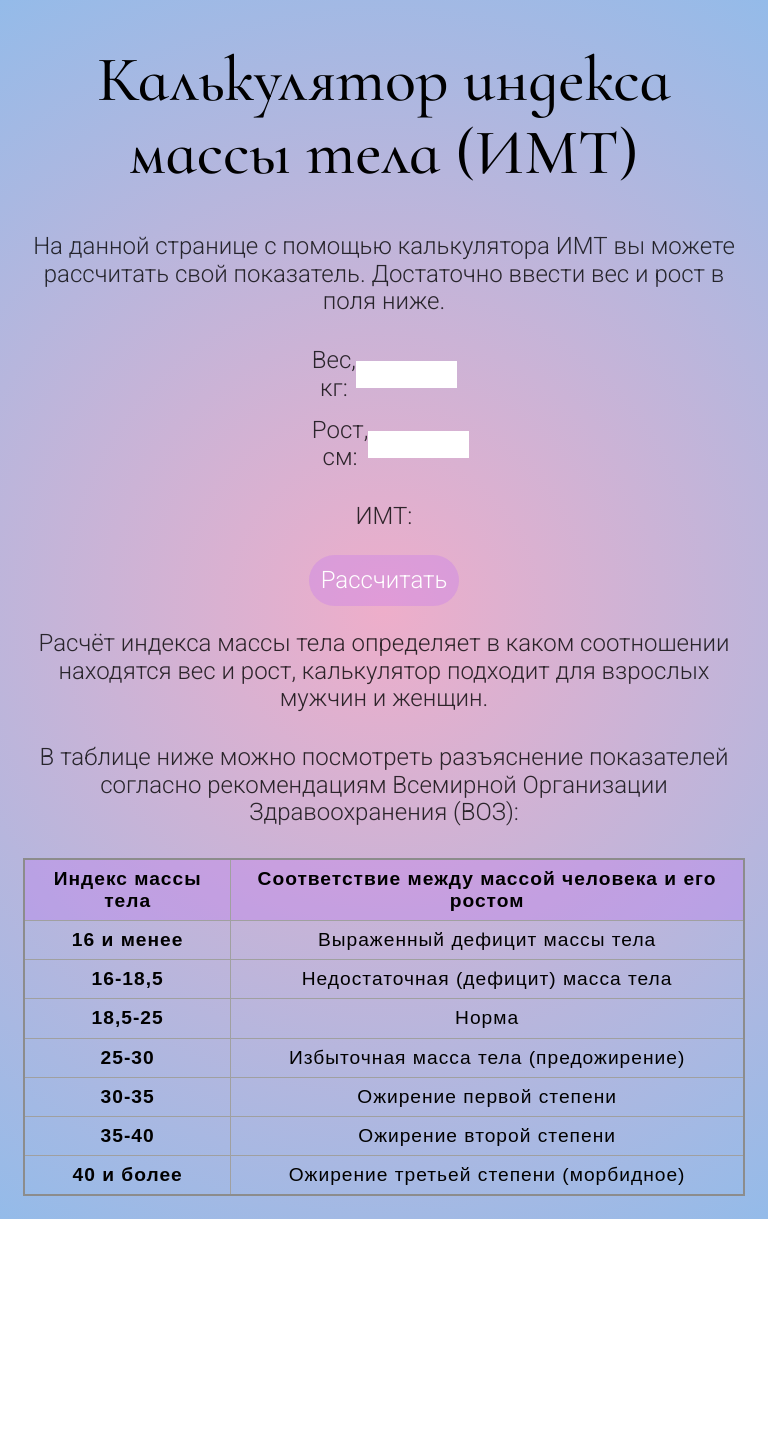
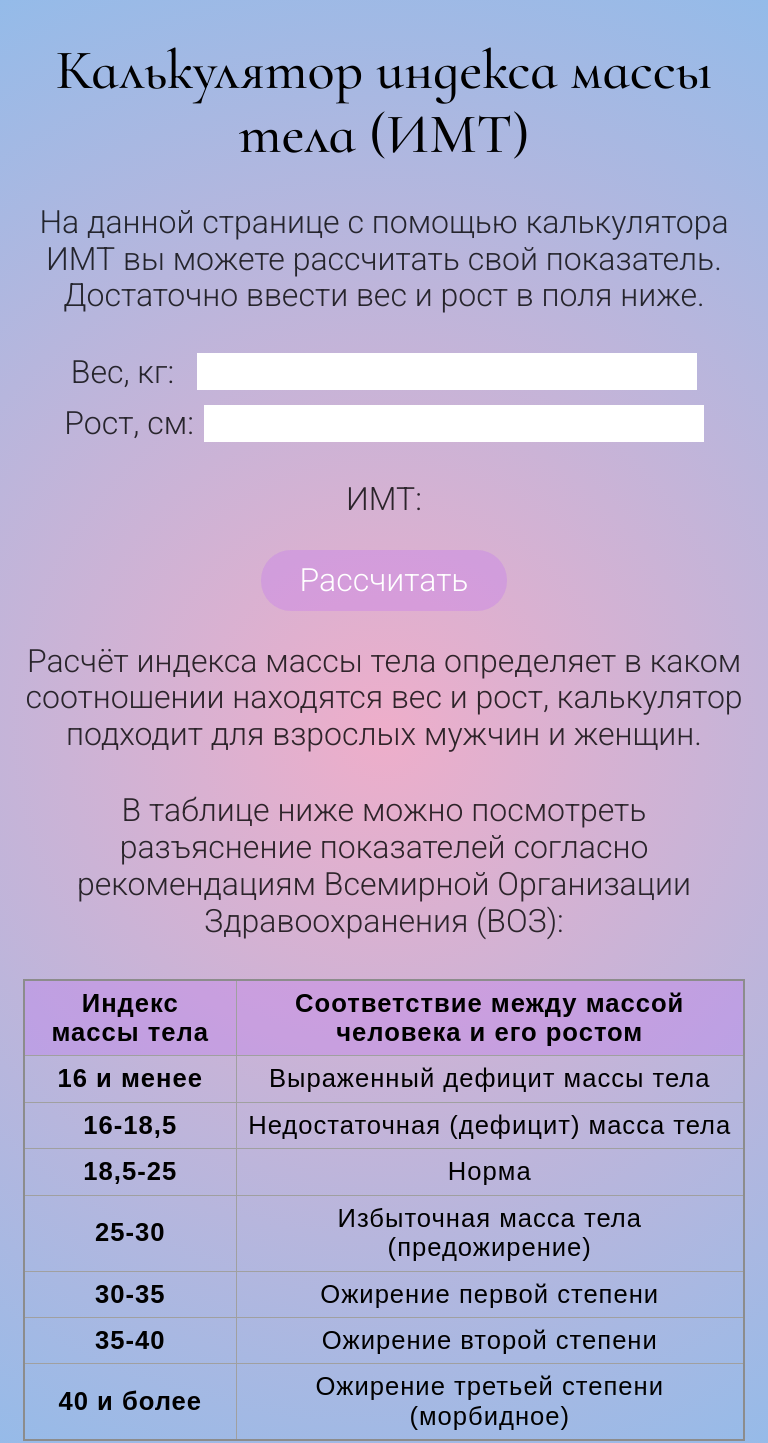
Before and after one commit to Oxana2332/imb, a plain HTML site: page index.html in a window 768 px wide. Shown: the top 1443 px of the page. Before the commit the page ends 1219 px from the top, so only its background shows below. Drawn offline with Linux system fonts and the light colour scheme.

Commit message:
адаптив finish

```diff
--- a/assets/style/index.css
+++ b/assets/style/index.css
@@ -94,6 +94,33 @@ th {
     font-weight: bold;
 }
 
+@media screen and (min-width: 768px) and (max-width: 1279px) {
+    .title {
+        font-size: 3.5rem;
+    }
+
+    .text {
+        font-size: 2rem;
+    }
+
+    .input__weight,
+    .input__height {
+        width: 60vw;
+    }
+
+    .input__label {
+        width: 90%;
+    }
+
+    table {
+        font-size: 1.6rem;
+    }
+
+    .button {
+        padding: 1.5vh 5vw;
+    }
+}
+
 @media screen and (max-width: 767px) {
     .title {
         font-size: 2.5rem;
@@ -105,8 +132,7 @@ th {
 
     .input__weight,
     .input__height {
-        width: 100%;
-        height: 100%;
+        width: 55vw;
     }
 
     .input__label {
```
